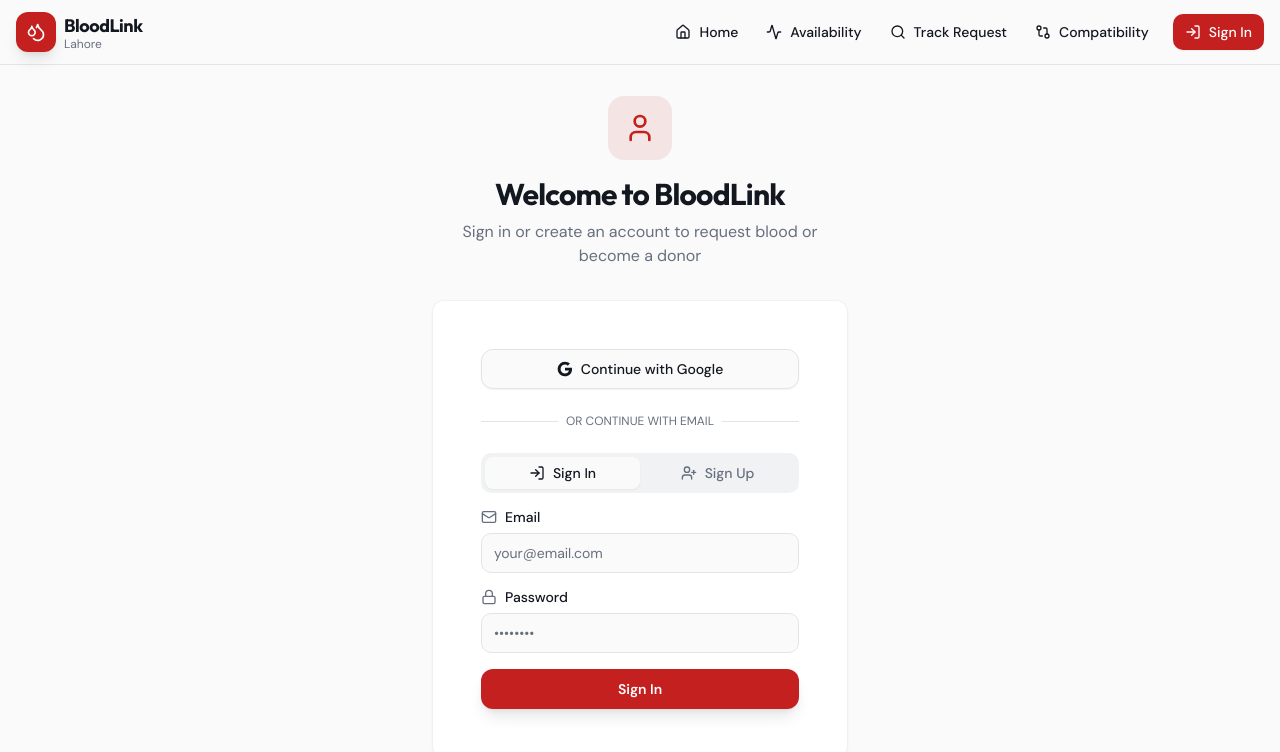
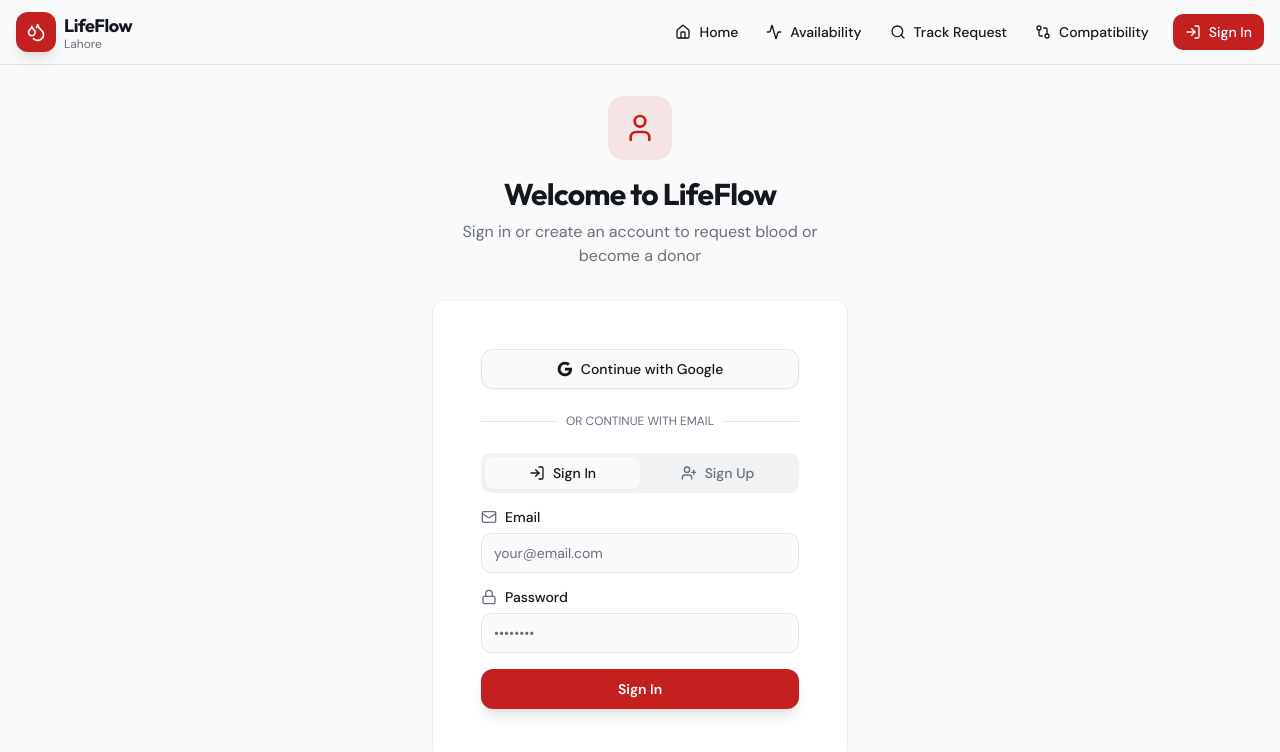
Before and after one commit to mutahharbhutta/blood-lifeline, a React (Vite) app: page /auth in a window 1280 px wide. Shown: the top 752 px of the page. Built offline with nearby package versions, Linux system fonts and the light colour scheme; the HTML template or start-up script is replaced by a standard one.

Commit message:
Rename project to LifeFlow

```diff
--- a/package.json
+++ b/package.json
@@ -1,5 +1,5 @@
 {
-  "name": "vite_react_shadcn_ts",
+  "name": "lifeflow",
   "private": true,
   "version": "0.0.0",
   "type": "module",
--- a/src/components/Navbar.tsx
+++ b/src/components/Navbar.tsx
@@ -30,10 +30,10 @@
 
   const navItems = isAdmin
     ? [...publicNavItems,
-       ...authNavItems,
-       { path: '/dashboard', label: 'Dashboard', icon: LayoutDashboard },
-       { path: '/donation-history', label: 'History', icon: History }
-      ]
+    ...authNavItems,
+    { path: '/dashboard', label: 'Dashboard', icon: LayoutDashboard },
+    { path: '/donation-history', label: 'History', icon: History }
+    ]
     : user
       ? [...publicNavItems, ...authNavItems, { path: '/profile', label: 'My Profile', icon: User }]
       : publicNavItems;
@@ -48,7 +48,7 @@
               <Droplets className="w-5 h-5 text-primary-foreground" />
             </div>
             <div className="hidden sm:block">
-              <h1 className="font-display font-bold text-lg text-foreground">BloodLink</h1>
+              <h1 className="font-display font-bold text-lg text-foreground">LifeFlow</h1>
               <p className="text-xs text-muted-foreground -mt-1">Lahore</p>
             </div>
           </Link>
@@ -73,7 +73,7 @@
               );
             })}
 
-          {/* Auth Buttons */}
+            {/* Auth Buttons */}
             {user ? (
               <Button variant="ghost" size="sm" onClick={handleSignOut} className="gap-2 ml-2">
                 <LogOut className="w-4 h-4" />
--- a/src/pages/Auth.tsx
+++ b/src/pages/Auth.tsx
@@ -166,7 +166,7 @@
               <User className="w-8 h-8 text-primary" />
             </div>
             <h1 className="text-3xl font-display font-bold text-foreground mb-2">
-              Welcome to BloodLink
+              Welcome to LifeFlow
             </h1>
             <p className="text-muted-foreground">
               Sign in or create an account to request blood or become a donor
```
Also changed, not shown: 1 other file (tests, documents, lock files or other folders).
